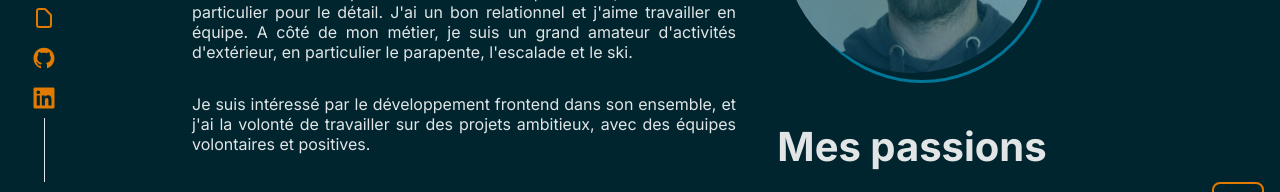
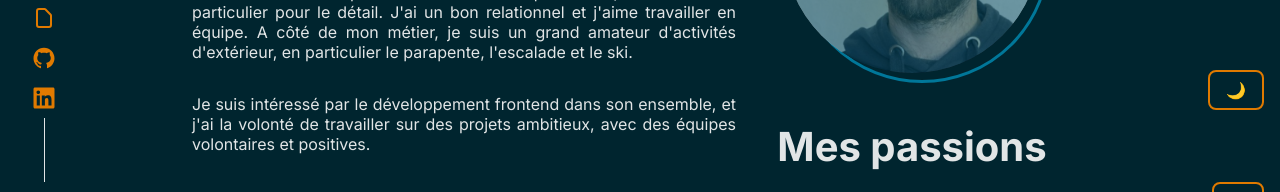
Before and after one commit to jul-o/Portfolio, a Next.js app: page / in a window 1280 px wide. Shown: the part 618-810 px from the top of the page. Built offline with nearby package versions, Linux system fonts and the light colour scheme.

Commit message:
created nonfunctionnal button

```diff
--- a/package.json
+++ b/package.json
@@ -22,7 +22,8 @@
 		"react-dom": "18.1.0",
 		"react-icons": "^4.4.0",
 		"sass": "^1.52.2",
-		"sharp": "^0.30.6"
+		"sharp": "^0.30.6",
+		"use-dark-mode": "^2.3.1"
 	},
 	"devDependencies": {
 		"@types/node": "17.0.39",
--- /dev/null
+++ b/src/components/DarkModeButton/DarkModeButton.module.scss
@@ -0,0 +1,7 @@
+$bottom-position: 2rem + 2.5rem;
+
+.root {
+	position: fixed;
+	bottom: $bottom-position;
+	right: 1rem;
+}
--- /dev/null
+++ b/src/components/DarkModeButton/DarkModeButton.tsx
@@ -0,0 +1,11 @@
+import styles from './DarkModeButton.module.scss';
+
+const DarkModeButton = () => {
+	return (
+		<button className={styles.root}>
+			<span>🌙</span>
+		</button>
+	);
+};
+
+export default DarkModeButton;
--- /dev/null
+++ b/src/components/DarkModeButton/index.tsx
@@ -0,0 +1 @@
+export { default } from './DarkModeButton';
--- a/src/pages/index.tsx
+++ b/src/pages/index.tsx
@@ -4,6 +4,7 @@ import Experiences from 'components/Experiences';
 import Home from 'components/Home';
 import Navbar from 'components/Navbar';
 import UpButton from 'components/UpButton';
+import DarkModeButton from 'components/DarkModeButton';
 
 const Page = () => {
 	return (
@@ -14,6 +15,7 @@ const Page = () => {
 				<Experiences />
 				<Contact />
 			</div>
+			<DarkModeButton />
 			<UpButton />
 		</>
 	);
```
Also changed, not shown: 1 other file (tests, documents, lock files or other folders).
